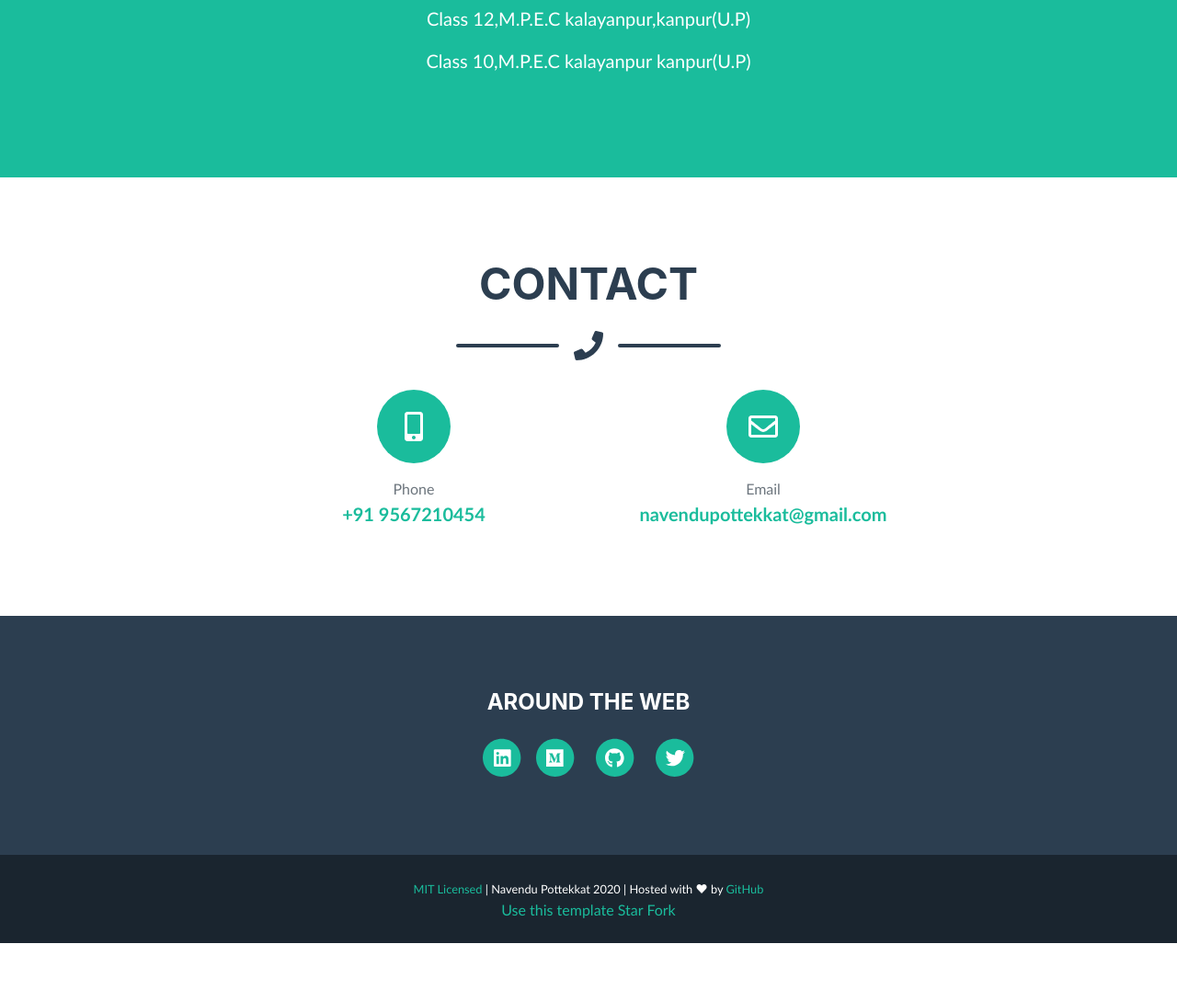
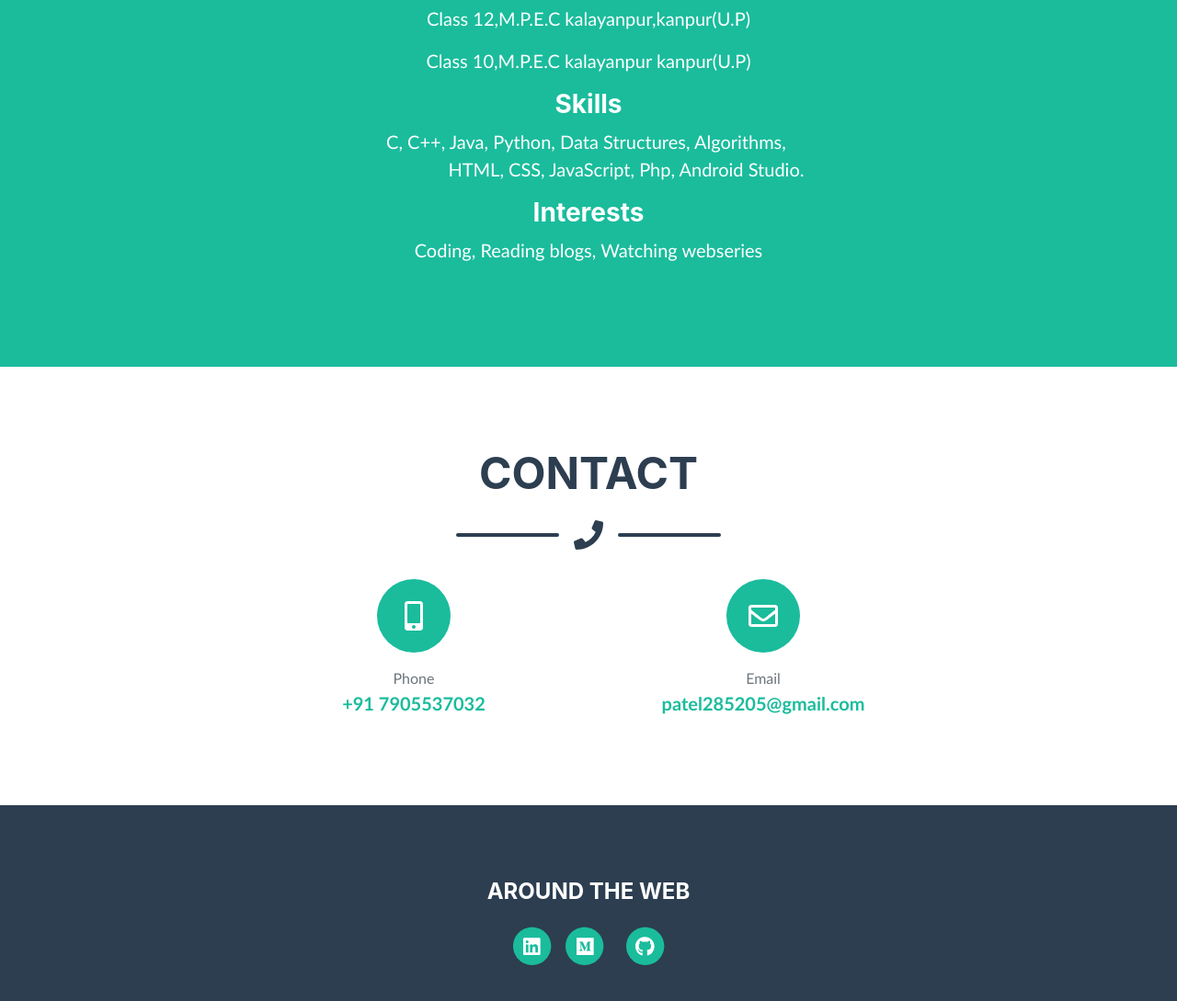
Before and after one commit to mayank258/mayank258.github.io, a plain HTML site: page index.html in a window 1280 px wide. Shown: the part 1880-2969 px from the top of the page at 92% size. Before the commit the page ends 2906 px from the top, so only its background shows below. Drawn offline with nearby package versions, Linux system fonts and the light colour scheme; a web font is replaced by a local one.

Commit message:
Update index.html

```diff
--- a/index.html
+++ b/index.html
@@ -160,6 +160,14 @@
                 <p class="pre-wrap lead">Btech,Vellore Institute of Technology,vellore (Tamilnadu)</p>
                 <p class="pre-wrap lead">Class 12,M.P.E.C kalayanpur,kanpur(U.P)</p>
                 <p class="pre-wrap lead">Class 10,M.P.E.C kalayanpur kanpur(U.P)</p>
+                <h3>Skills</h3>
+                <p class="pre-wrap lead" >C, C++, Java, Python, Data Structures, Algorithms,
+                HTML, CSS, JavaScript, Php, Android Studio.</p>
+                <h3>Interests</h3>
+                <p class="pre-wrap lead" >Coding, Reading blogs, Watching webseries</p>
+
+
+
 
             </div>
         </div>
@@ -182,14 +190,14 @@
                     <div class="d-flex flex-column align-items-center">
                         <a href="tel:+91-9567210454"><div class="icon-contact mb-3"><i class="fas fa-mobile-alt"></i></div></a>
                         <div class="text-muted">Phone</div>
-                        <div class="lead font-weight-bold"><a href="tel:+91-9567210454">+91 9567210454</a></div>
+                        <div class="lead font-weight-bold"><a href="tel:+91-7905537032">+91 7905537032</a></div>
                     </div>
                 </div>
                 <div class="col-lg-4">
                     <div class="d-flex flex-column align-items-center">
-                        <a href="mailto:navendupottekkat@gmail.com"><div class="icon-contact mb-3"><i class="far fa-envelope"></i></div></a>
+                        <a href="mailto:patel285205@gmail.com"><div class="icon-contact mb-3"><i class="far fa-envelope"></i></div></a>
                         <div class="text-muted">Email</div><a class="lead font-weight-bold"
-                            href="mailto:navendupottekkat@gmail.com">navendupottekkat@gmail.com</a>
+                            href="mailto:patel285205@gmail.com">patel285205@gmail.com</a>
                     </div>
                 </div>
             </div>
@@ -206,7 +214,7 @@
                 <!-- Footer Social Icons-->
                 <div class="col-lg-4 mb-5 mb-lg-0">
                     <h4 class="mb-4">AROUND THE WEB</h4>
-                    <a target="_blank" href="https://www.linkedin.com/in/navendup/">
+                    <a target="_blank" href="https://www.linkedin.com/mynetwork/">
                         <span class="fa-stack fa-lg">
                             <i class="fas fa-circle fa-stack-2x"></i>
                             <i class="fab fa-linkedin fa-stack-1x fa-inverse"></i>
@@ -214,7 +222,7 @@
                     </a>
                     </li>
                     <li class="list-inline-item">
-                        <a target="_blank" href="https://medium.com/@navendupottekkat">
+                        <a target="_blank" href="https://medium.com/@mayankpatel">
                             <span class="fa-stack fa-lg">
                                 <i class="fas fa-circle fa-stack-2x"></i>
                                 <i class="fab fa-medium fa-stack-1x fa-inverse"></i>
@@ -222,21 +230,14 @@
                         </a>
                     </li>
                     <li class="list-inline-item">
-                        <a target="blank" href="https://github.com/navendu-pottekkat">
+                        <a target="blank" href="https://github.com/mayank258/">
                             <span class="fa-stack fa-lg">
                                 <i class="fas fa-circle fa-stack-2x"></i>
                                 <i class="fab fa-github fa-stack-1x fa-inverse"></i>
                             </span>
                         </a>
                     </li>
-                    <li class="list-inline-item">
-                        <a target="blank" href="https://twitter.com/navendu_23">
-                            <span class="fa-stack fa-lg">
-                                <i class="fas fa-circle fa-stack-2x"></i>
-                                <i class="fab fa-twitter fa-stack-1x fa-inverse"></i>
-                            </span>
-                        </a>
-                    </li>
+
                 </div>
                 <!-- Footer About Text-->
                 <div class="col-lg-4">
@@ -247,13 +248,7 @@
         </div>
     </footer>
     <!-- Copyright Section-->
-    <section class="copyright py-4 text-center text-white">
-        <div class="container"><small class="pre-wrap"><a target="_blank" href="https://github.com/navendu-pottekkat/navendu-pottekkat.github.io/blob/master/LICENSE">MIT Licensed</a> | Navendu Pottekkat 2020 | Hosted with ❤ by <a href="https://github.com/" target="_blank">GitHub</a></small></div>
-        <!-- GitHub buttons -->
-        <a class="github-button" href="https://github.com/navendu-pottekkat/navendu-pottekkat.github.io/generate" data-color-scheme="no-preference: dark; light: dark; dark: dark;" data-icon="octicon-repo-template" aria-label="Use this template navendu-pottekkat/navendu-pottekkat.github.io on GitHub">Use this template</a>
-        <a class="github-button" href="https://github.com/navendu-pottekkat/navendu-pottekkat.github.io" data-color-scheme="no-preference: dark; light: dark; dark: dark;" data-icon="octicon-star" data-show-count="true" aria-label="Star navendu-pottekkat/navendu-pottekkat.github.io on GitHub">Star</a>
-        <a class="github-button" href="https://github.com/navendu-pottekkat/navendu-pottekkat.github.io/fork" data-color-scheme="no-preference: dark; light: dark; dark: dark;" data-icon="octicon-repo-forked" data-show-count="true" aria-label="Fork navendu-pottekkat/navendu-pottekkat.github.io on GitHub">Fork</a>
-    </section>
+
     <!-- Scroll to Top Button (Only visible on small and extra-small screen sizes)-->
     <div class="scroll-to-top d-lg-none position-fixed"><a
             class="js-scroll-trigger d-block text-center text-white rounded" href="#page-top"><i
```
